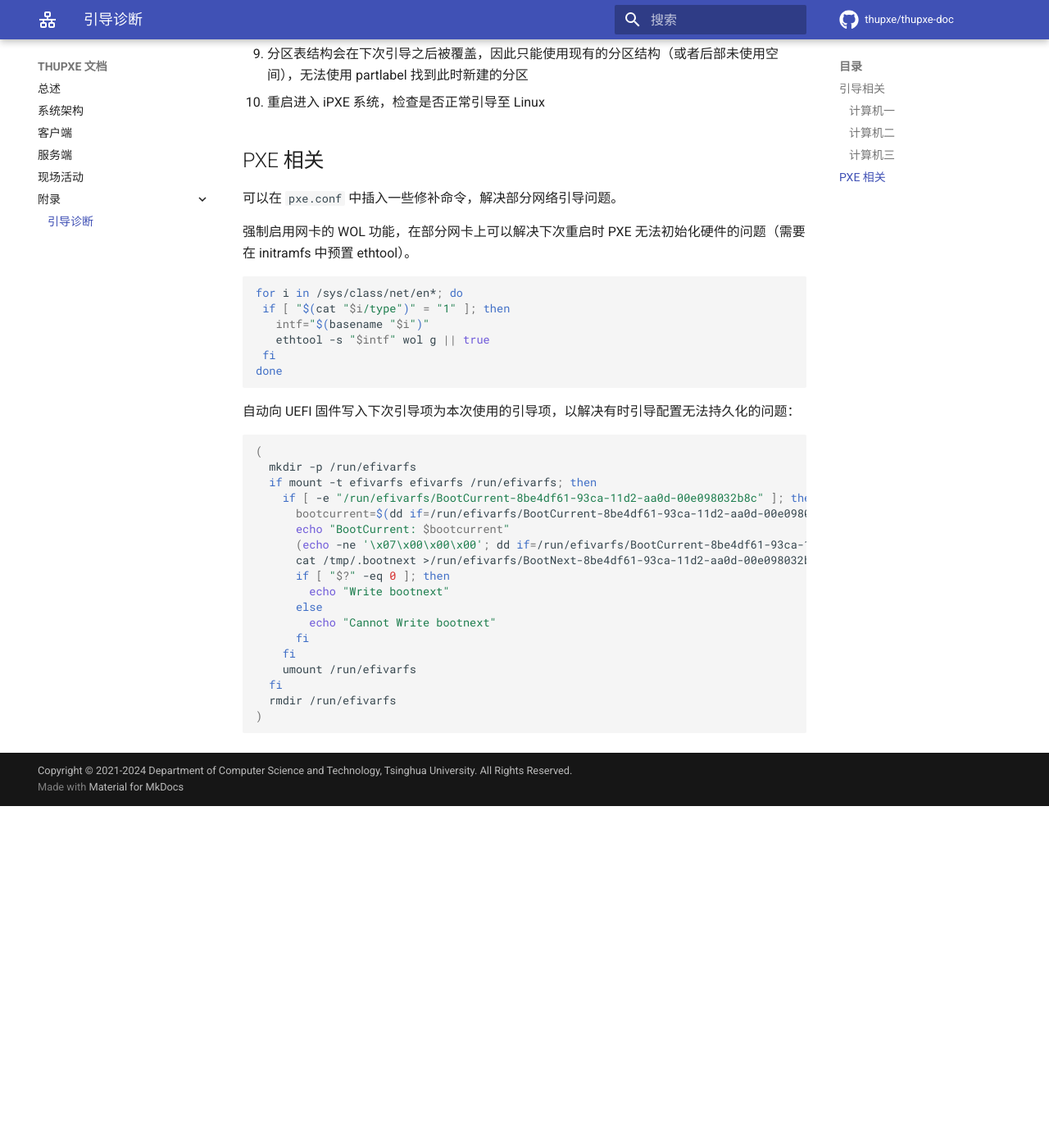
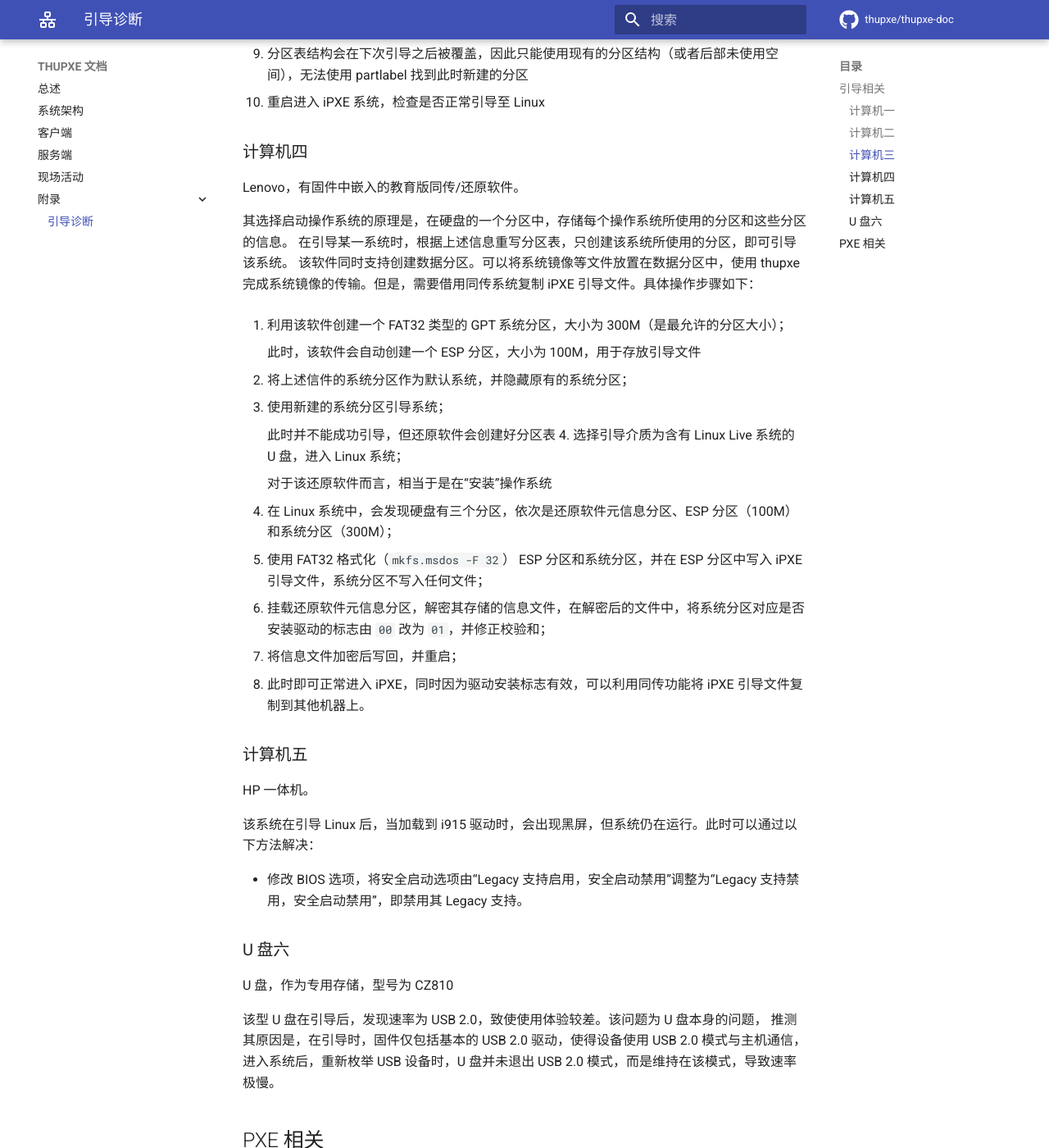
Before and after one commit to thupxe/thupxe-doc, an MkDocs documentation site: the page built from docs/appendix/boot-diag.md, in a window 1280 px wide and 1400 px high, scrolled down 1805 px. Shown: the whole window at 82% size. Built offline with MkDocs 1.6.1 and Material for MkDocs 9.7.7, drawn with Linux system fonts in a browser that asks for light colours; comment, search, counter and statistics services are not loaded; before the commit the page ends 2788 px from its top, so only the background shows below that.

Commit message:
doc: add more info

```diff
--- a/docs/appendix/boot-diag.md
+++ b/docs/appendix/boot-diag.md
@@ -44,6 +44,49 @@ Dell，有还原卡。
    2. 分区表结构会在下次引导之后被覆盖，因此只能使用现有的分区结构（或者后部未使用空间），无法使用 partlabel 找到此时新建的分区
 8. 重启进入 iPXE 系统，检查是否正常引导至 Linux
 
+### 计算机四
+
+Lenovo，有固件中嵌入的教育版同传/还原软件。
+
+其选择启动操作系统的原理是，在硬盘的一个分区中，存储每个操作系统所使用的分区和这些分区的信息。
+在引导某一系统时，根据上述信息重写分区表，只创建该系统所使用的分区，即可引导该系统。
+该软件同时支持创建数据分区。可以将系统镜像等文件放置在数据分区中，使用 thupxe
+完成系统镜像的传输。但是，需要借用同传系统复制 iPXE 引导文件。具体操作步骤如下：
+
+1. 利用该软件创建一个 FAT32 类型的 GPT 系统分区，大小为 300M（是最允许的分区大小）；
+
+    此时，该软件会自动创建一个 ESP 分区，大小为 100M，用于存放引导文件
+
+2. 将上述信件的系统分区作为默认系统，并隐藏原有的系统分区；
+3. 使用新建的系统分区引导系统；
+
+    此时并不能成功引导，但还原软件会创建好分区表
+4. 选择引导介质为含有 Linux Live 系统的 U 盘，进入 Linux 系统；
+
+    对于该还原软件而言，相当于是在“安装”操作系统
+
+5. 在 Linux 系统中，会发现硬盘有三个分区，依次是还原软件元信息分区、ESP 分区（100M）和系统分区（300M）；
+6. 使用 FAT32 格式化（`mkfs.msdos -F 32`） ESP 分区和系统分区，并在 ESP 分区中写入 iPXE 引导文件，系统分区不写入任何文件；
+7. 挂载还原软件元信息分区，解密其存储的信息文件，在解密后的文件中，将系统分区对应是否安装驱动的标志由 `00` 改为 `01`，并修正校验和；
+8. 将信息文件加密后写回，并重启；
+9. 此时即可正常进入 iPXE，同时因为驱动安装标志有效，可以利用同传功能将 iPXE 引导文件复制到其他机器上。
+
+### 计算机五
+
+HP 一体机。
+
+该系统在引导 Linux 后，当加载到 i915 驱动时，会出现黑屏，但系统仍在运行。此时可以通过以下方法解决：
+
+- 修改 BIOS 选项，将安全启动选项由“Legacy 支持启用，安全启动禁用”调整为“Legacy 支持禁用，安全启动禁用”，即禁用其 Legacy 支持。
+
+### U 盘六
+
+U 盘，作为专用存储，型号为 CZ810
+
+该型 U 盘在引导后，发现速率为 USB 2.0，致使使用体验较差。该问题为 U 盘本身的问题，
+推测其原因是，在引导时，固件仅包括基本的 USB 2.0 驱动，使得设备使用 USB 2.0 模式与主机通信，
+进入系统后，重新枚举 USB 设备时，U 盘并未退出 USB 2.0 模式，而是维持在该模式，导致速率极慢。
+
 ## PXE 相关
 
 可以在 `pxe.conf` 中插入一些修补命令，解决部分网络引导问题。
```
Also changed, not shown: docs/client.md (+23 -1 lines).
